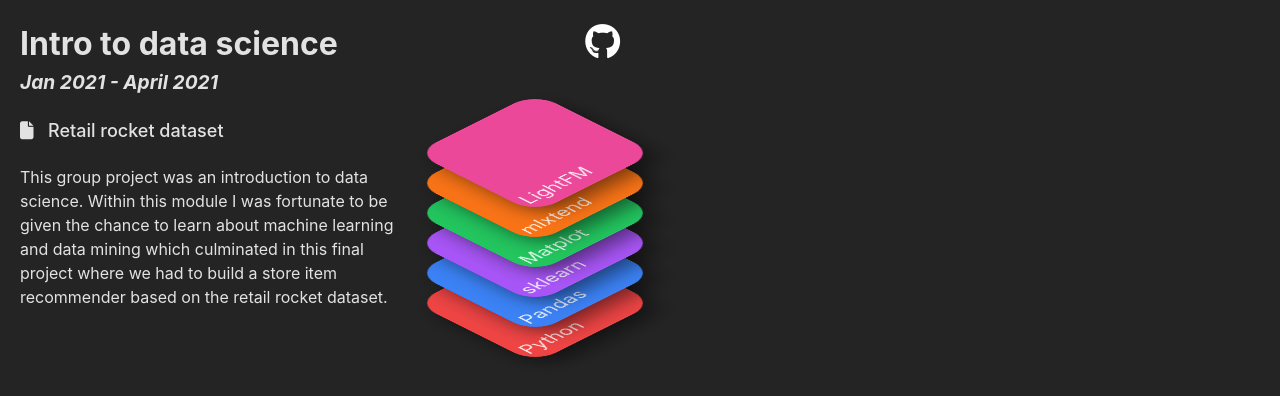
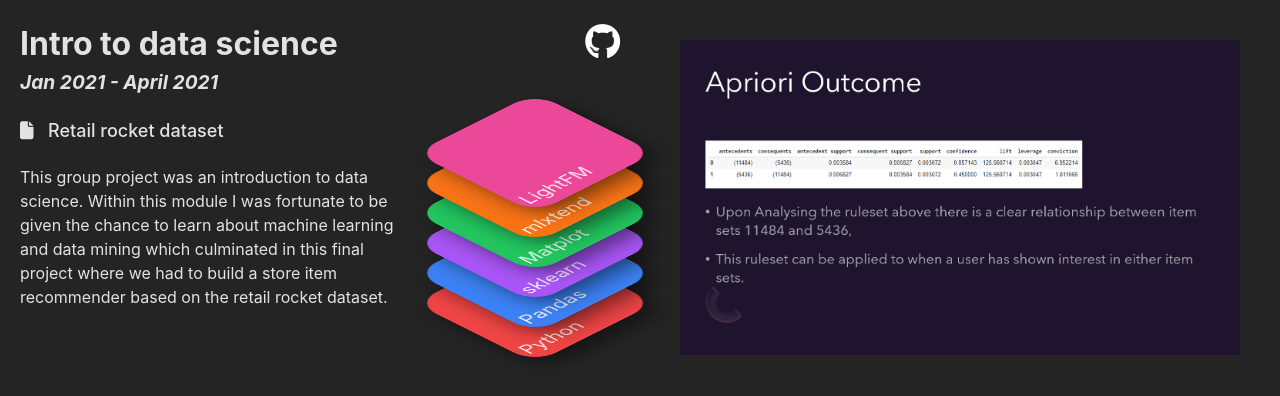
Before and after one commit to pjholt1234/personal-portfolio, a React (Vite) app: page /projects/data-mining in a window 1280 px wide. Shown: the top 396 px of the page. Built offline with nearby package versions, Linux system fonts and the light colour scheme.

Commit message:
Add gallery images component

```diff
--- a/src/Pages/Project.jsx
+++ b/src/Pages/Project.jsx
@@ -1,9 +1,10 @@
 import { useParams } from "react-router-dom";
 import { useEffect, useState } from "react";
 import projects from "../data/projects.js";
-import PageNotFound from "../components/PageNotFound.jsx";
+import PageNotFound from "../components/pageNotFound.jsx";
 import ProjectCard from "../components/projectCard.jsx";
 import IsometricSquares from "../components/IsometricSquares.jsx";
+import Gallery from "../components/gallery.jsx";
 const Project = () => {
   const { projectId } = useParams();
   const [project, setProject] = useState(null);
@@ -61,7 +62,9 @@
           </div>
         </div>
       </div>
-      <div className="col-span-1 p-5"></div>
+      <div className="col-span-1 p-10">
+        <Gallery images={project?.images} />
+      </div>
     </div>
   );
 };
--- /dev/null
+++ b/src/components/gallery.jsx
@@ -0,0 +1,42 @@
+import PropTypes from "prop-types";
+import { useEffect, useState } from "react";
+
+const Gallery = ({ images, delay = 5 }) => {
+  const [imageIndex, setImageIndex] = useState(0);
+  const [currentImage, setCurrentImage] = useState(images[imageIndex]);
+
+  useEffect(() => {
+    if (images.length <= 0) {
+      return;
+    }
+
+    const intervalId = setInterval(() => {
+      if (imageIndex >= images.length - 1) {
+        setImageIndex(0);
+      } else {
+        setImageIndex(imageIndex + 1);
+      }
+
+      setCurrentImage(images[imageIndex]);
+    }, delay * 1000);
+
+    return () => clearInterval(intervalId);
+  }, [imageIndex]);
+
+  return (
+    <div className="w-full">
+      {currentImage != null ? (
+        <img src={currentImage} alt="Gallery Image" />
+      ) : (
+        <h1>No images found :(</h1>
+      )}
+    </div>
+  );
+};
+
+Gallery.propTypes = {
+  images: PropTypes.array,
+  delay: PropTypes.number,
+};
+
+export default Gallery;
```
